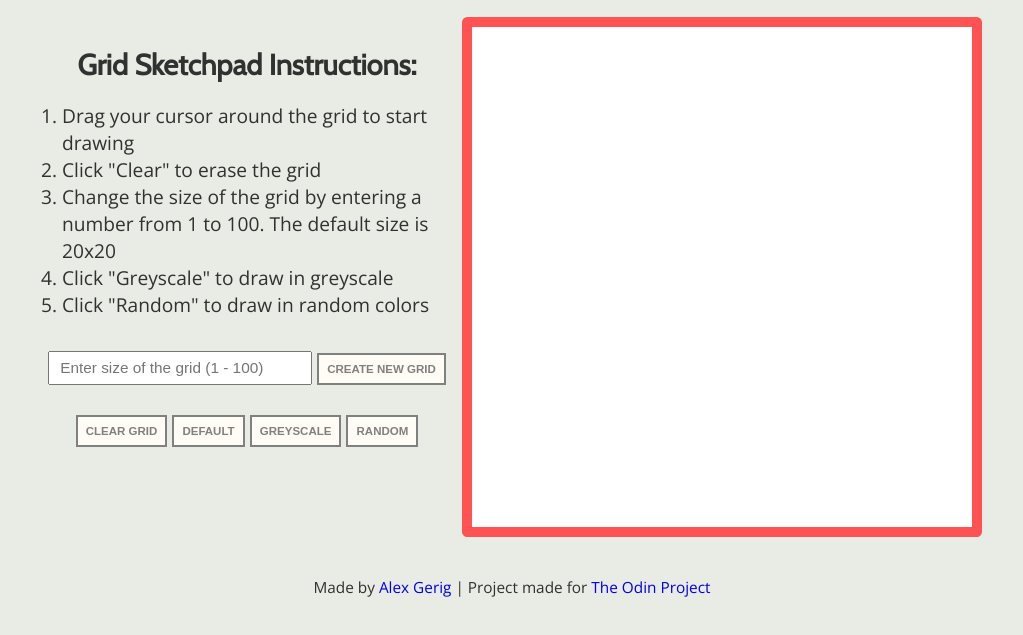
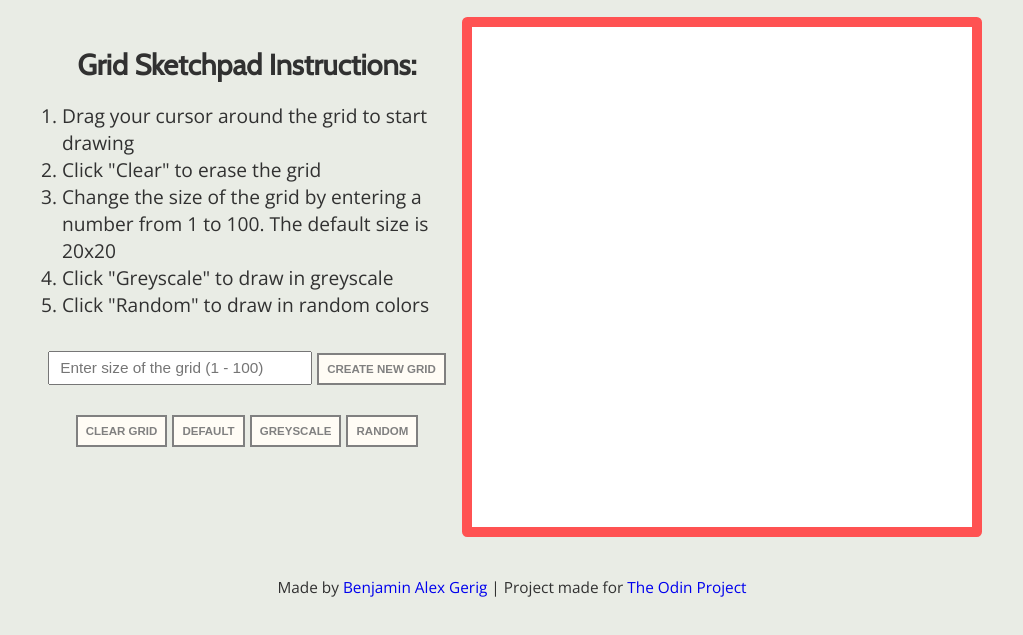
Before and after one commit to bgerig/grid-sketchpad, a plain HTML site: page index.html in a window 1280 px wide. Shown: the part 91-726 px from the top of the page, without its empty margins (128-1151 px from the left). Drawn offline with nearby package versions, Linux system fonts and the light colour scheme.

Commit message:
Updated github url in the footer

```diff
--- a/index.html
+++ b/index.html
@@ -44,7 +44,7 @@
   </div>
 
   <footer>
-    <p>Made by <a href="https://github.com/cryogenicdew23">Alex Gerig</a> | Project made for <a href="http://www.theodinproject.com/home">The Odin Project</a></p>
+    <p>Made by <a href="https://github.com/bgerig">Benjamin Alex Gerig</a> | Project made for <a href="http://www.theodinproject.com/home">The Odin Project</a></p>
   </footer>
 
 </body>
```
